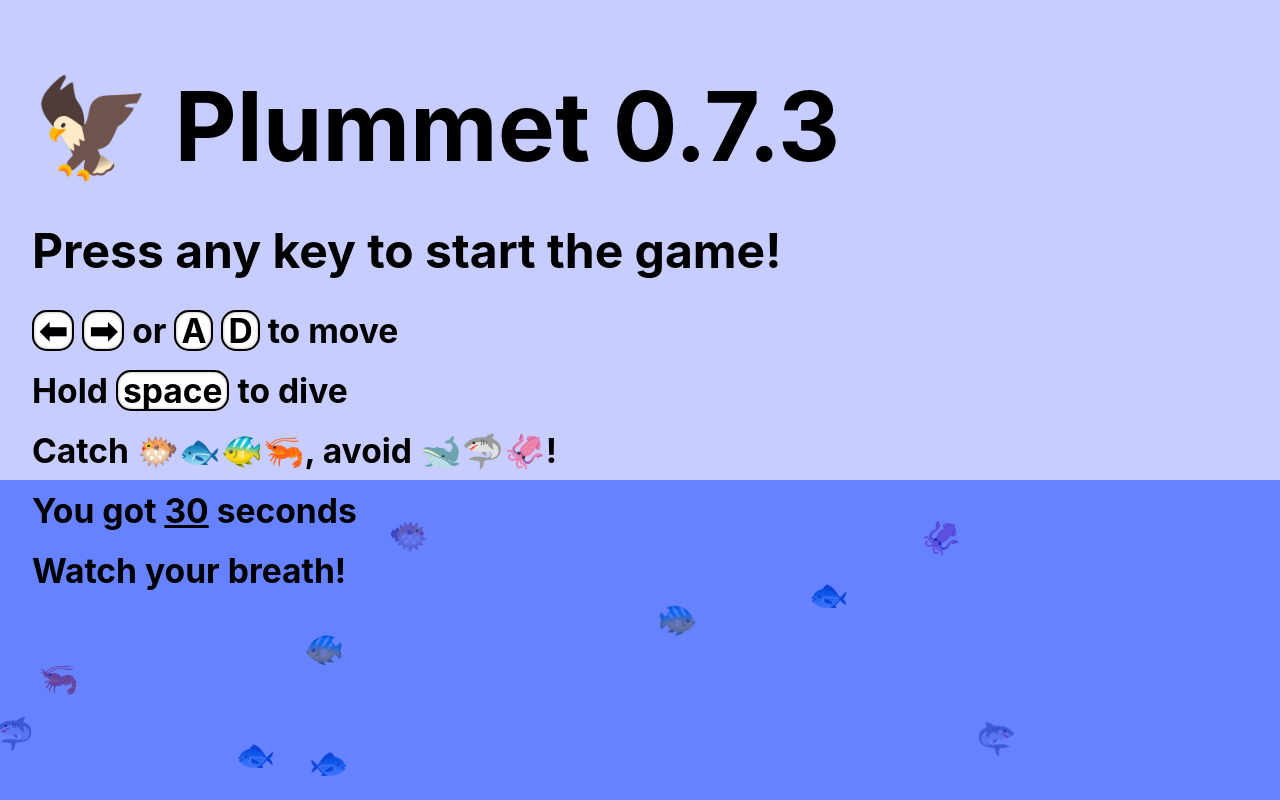
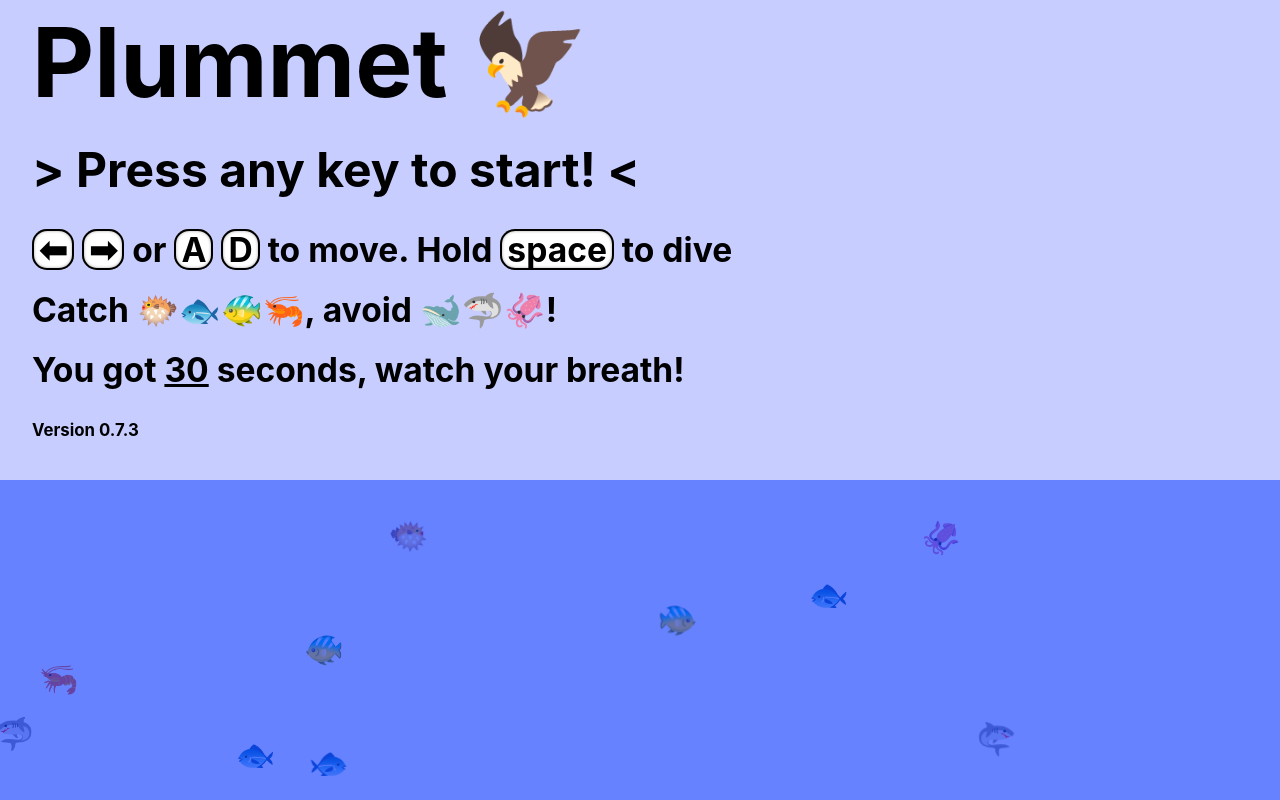
Before and after one commit to joglr/dyk, a React (Create React App) app: page / in a window 1280 px wide. Built offline with nearby package versions, Linux system fonts and the light colour scheme.

Commit message:
Adjust styles

```diff
--- a/src/App.tsx
+++ b/src/App.tsx
@@ -50,12 +50,15 @@ const Overlay = styled.div`
   top: 0;
   left: 0;
   right: 0;
-  transition: 1s font-size;
   position: absolute;
   top: ${PLAYER_SIZE}px;
   left: ${PLAYER_SIZE}px;
   font-size: 300%;
   font-weight: bold;
+`;
+
+const H1 = styled.h1`
+  margin-bottom: 0.5em;
 `;
 
 const World = styled.div`
@@ -97,6 +100,7 @@ const Entity = styled.div.attrs((p: any) => ({
     transform: `translate(${p.pos[0]}px, ${H() - p.pos[1]}px)`,
   },
 }))<any>`
+  will-change: transform;
   position: absolute;
   height: 0;
   width: 0;
@@ -130,18 +134,6 @@ const TryAgainButton = styled.button`
     cursor: pointer;
   }
 `;
-
-const HelpText = styled.div`
-  position: absolute;
-  top: 0;
-  line-height: 125%;
-`;
-
-const Controls = styled.div`
-  margin-top: 20px;
-  font-size: 70%;
-`;
-
 const Key = styled.span`
   background-color: #fff;
   box-shadow: 0 0 0 2px black inset, 0 0 4px 0 black inset;
@@ -151,8 +143,26 @@ const Key = styled.span`
   /* margin: -15px 0; */
 `;
 
+const HelpText = styled.div`
+  position: absolute;
+  top: 0;
+  line-height: 125%;
+  div:not(${Key}) {
+    /* -webkit-text-stroke: 1px #fff; */
+  }
+`;
+
+const Controls = styled.div`
+  margin-top: 20px;
+  font-size: 70%;
+`;
+
 const GameOver = styled.div`
   color: red;
+`;
+
+const Version = styled.div`
+  font-size: 50%;
 `;
 
 const FISH = ["🐡", "🐟", "🐠", "🦐"];
@@ -499,7 +509,10 @@ export default function App() {
     }
   }, [timeElapsedInSeconds, diveDurationInSeconds, endGame]);
 
-  useKeyBinding("d", () => setDebug((debug) => !debug), true);
+  useKeyBinding("r", () => {
+    if (gameStatus === "RUNNING") reset();
+  });
+  useKeyBinding("d", () => setDebug((debug) => !debug));
 
   return (
     <>
@@ -570,23 +583,23 @@ export default function App() {
         </Grow>
         <Grow in={gameStatus === "IDLE"}>
           <HelpText>
-            <h1>🦅 Plummet {pkg.version}</h1>
-            <div>Press any key to start the game!</div>
+            <H1>Plummet 🦅</H1>
+            <div>
+              {" >"} Press any key to start! {" < "}
+            </div>
             <Controls>
-              {highScore && <div>Your high score: {highScore}</div>}
               <div>
-                <Key>⬅</Key> <Key>➡</Key> or <Key>A</Key> <Key>D</Key> to move
-              </div>
-              <div>
+                <Key>⬅</Key> <Key>➡</Key> or <Key>A</Key> <Key>D</Key> to move.
                 Hold <Key>space</Key> to dive
               </div>
               <div>
                 Catch {FISH.join("")}, avoid {ENEMIES.join("")}!
               </div>
               <div>
-                You got <u>{GAME_DURATION}</u> seconds
+                You got <u>{GAME_DURATION}</u> seconds, watch your breath!
               </div>
-              <div>Watch your breath!</div>
+              {highScore && <div>Your high score: {highScore}</div>}
+              <Version>Version {pkg.version}</Version>
             </Controls>
           </HelpText>
         </Grow>
--- a/src/hooks.ts
+++ b/src/hooks.ts
@@ -10,7 +10,7 @@ import { clamp } from "./util";
 export function useKeyBinding(
   key: KeyboardEvent["key"],
   callback: Function,
-  keyup = false
+  keydown = false
 ) {
   useEffect(() => {
     function handler(event: KeyboardEvent) {
@@ -18,10 +18,10 @@ export function useKeyBinding(
         callback();
       }
     }
-    document.addEventListener(keyup ? "keyup" : "keydown", handler);
+    document.addEventListener(keydown ? "keydown" : "keyup", handler);
     return () =>
-      document.removeEventListener(keyup ? "keyup" : "keydown", handler);
-  }, [callback, key, keyup]);
+      document.removeEventListener(keydown ? "keydown" : "keyup", handler);
+  }, [callback, key, keydown]);
 }
 
 export function useLocalStorage<T>(key: string, initialValue: T) {
--- a/src/index.css
+++ b/src/index.css
@@ -1,5 +1,7 @@
 * {
   box-sizing: border-box;
+  margin: 0;
+  padding: 0;
 }
 
 body {
```
